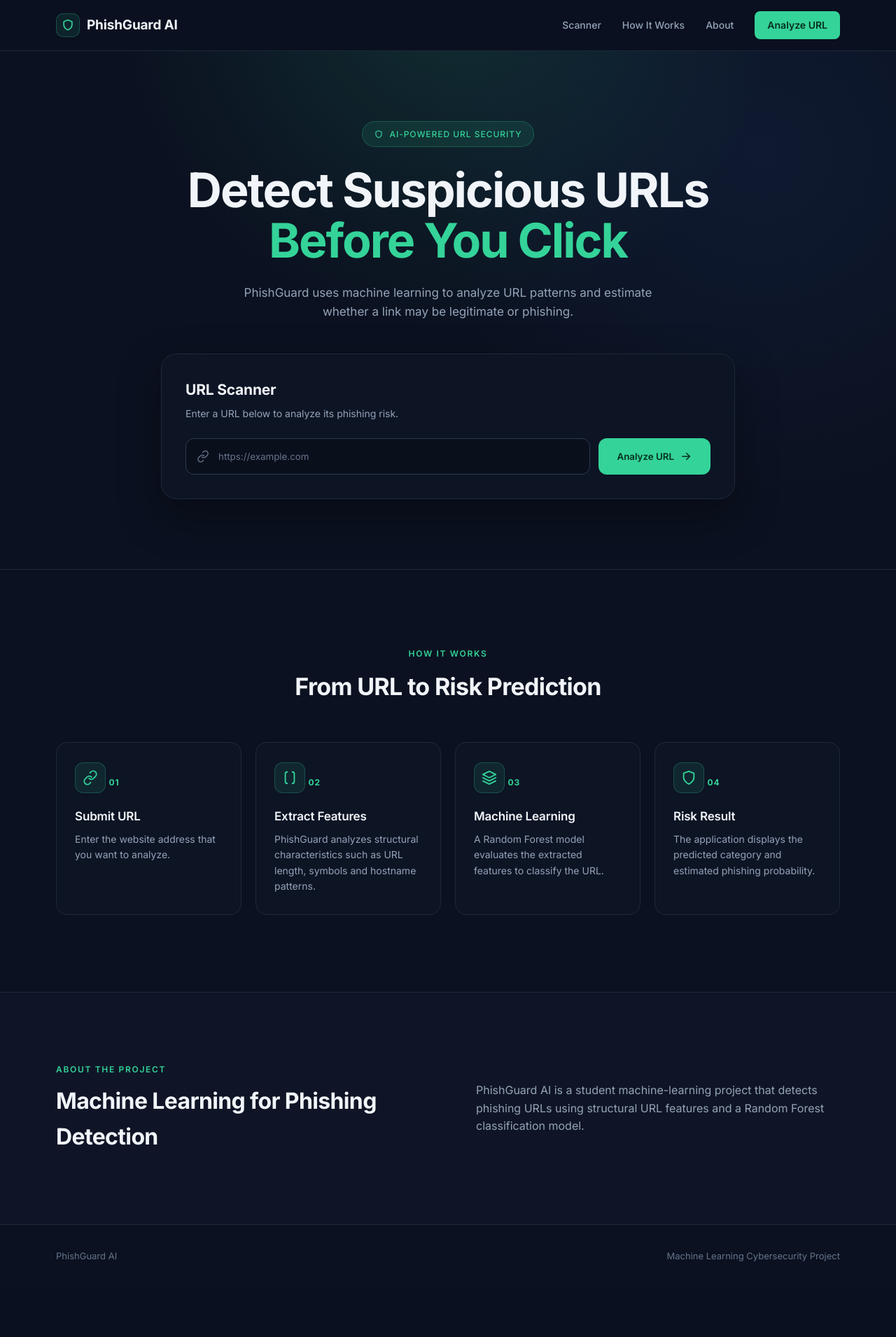
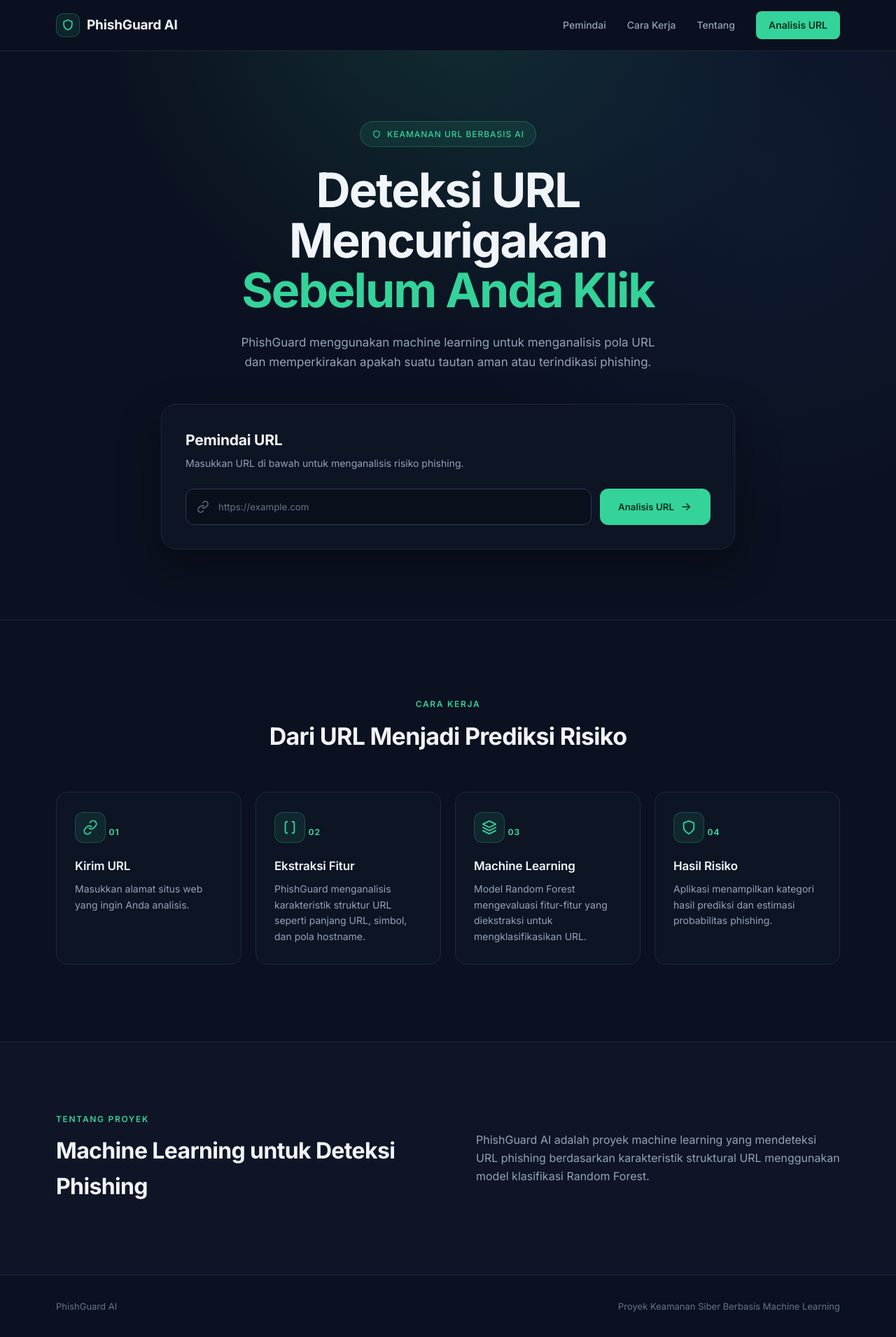
Before and after one commit to Alfaaaa69/phishguard-url-scanner, a Flask app: page / in a window 1280 px wide. Shown: the whole page at 70% size. Before the commit the page ends 1802 px from the top, so only its background shows below. Run offline with Flask 3, Linux system fonts and the light colour scheme; parts of the project's set-up code (start-up, migrations or seed data) failed here and were passed over.

Commit message:
Translate web interface and detection reasons to Indonesian

```diff
--- a/app.py
+++ b/app.py
@@ -35,34 +35,34 @@
     reasons = []
 
     if extracted.get("length_url", 0) > 75:
-        reasons.append("URL is unusually long")
+        reasons.append("URL sangat panjang")
 
     if extracted.get("nb_at", 0) > 0:
-        reasons.append("URL contains @ symbol")
+        reasons.append("URL mengandung simbol @")
 
     if extracted.get("nb_hyphens", 0) >= 3:
-        reasons.append("URL contains many hyphens")
+        reasons.append("URL mengandung banyak tanda hubung (-)")
 
     if extracted.get("nb_subdomains", 0) >= 3:
-        reasons.append("URL contains multiple subdomains")
+        reasons.append("URL memiliki banyak subdomain")
 
     if extracted.get("ratio_digits_url", 0) > 0.3:
-        reasons.append("URL contains a high number of digits")
+        reasons.append("URL memiliki proporsi angka yang tinggi")
 
     if extracted.get("https_token", 0) == 1:
-        reasons.append("URL does not use HTTPS")
+        reasons.append("URL tidak menggunakan protokol HTTPS")
 
     if extracted.get("punycode", 0) == 1:
-        reasons.append("Domain uses punycode encoding")
+        reasons.append("Domain menggunakan encoding punycode")
 
     if extracted.get("port", 0) == 1:
-        reasons.append("URL uses an explicit port")
+        reasons.append("URL menggunakan nomor port khusus")
 
     if extracted.get("prefix_suffix", 0) == 1:
-        reasons.append("Domain contains a hyphen")
+        reasons.append("Domain mengandung tanda hubung (-)")
 
     if not reasons:
-        reasons.append("No obvious suspicious URL patterns were found")
+        reasons.append("Tidak ditemukan pola URL yang mencurigakan")
 
     return reasons
 
--- a/templates/index.html
+++ b/templates/index.html
@@ -1,5 +1,5 @@
 <!DOCTYPE html>
-<html lang="en">
+<html lang="id">
 <head>
     <meta charset="UTF-8">
     <meta name="viewport" content="width=device-width, initial-scale=1.0">
@@ -30,10 +30,10 @@
             </a>
 
             <div class="nav-links">
-                <a href="#scanner">Scanner</a>
-                <a href="#how-it-works">How It Works</a>
-                <a href="#about">About</a>
-                <a href="#scanner" class="cta">Analyze URL</a>
+                <a href="#scanner">Pemindai</a>
+                <a href="#how-it-works">Cara Kerja</a>
+                <a href="#about">Tentang</a>
+                <a href="#scanner" class="cta">Analisis URL</a>
             </div>
         </div>
     </nav>
@@ -47,25 +47,25 @@
 
                 <span class="badge">
                     <svg width="14" height="14" viewBox="0 0 24 24" fill="none" stroke="currentColor" stroke-width="2" stroke-linecap="round" stroke-linejoin="round" aria-hidden="true"><path d="M12 3l7 3v5c0 4.5-3 7.5-7 9-4-1.5-7-4.5-7-9V6l7-3z"/></svg>
-                    AI-Powered URL Security
+                    Keamanan URL Berbasis AI
                 </span>
 
                 <h1>
-                    Detect Suspicious URLs
-                    <span>Before You Click</span>
+                    Deteksi URL Mencurigakan
+                    <span>Sebelum Anda Klik</span>
                 </h1>
 
                 <p class="hero-description">
-                    PhishGuard uses machine learning to analyze URL patterns
-                    and estimate whether a link may be legitimate or phishing.
+                    PhishGuard menggunakan machine learning untuk menganalisis pola URL
+                    dan memperkirakan apakah suatu tautan aman atau terindikasi phishing.
                 </p>
 
 
                 <div class="scanner-card" id="scanner">
 
                     <div class="scanner-header">
-                        <h2>URL Scanner</h2>
-                        <p>Enter a URL below to analyze its phishing risk.</p>
+                        <h2>Pemindai URL</h2>
+                        <p>Masukkan URL di bawah untuk menganalisis risiko phishing.</p>
                     </div>
 
                     <form method="POST" class="scanner-form">
@@ -81,12 +81,12 @@
                                 placeholder="https://example.com"
                                 value="{{ url }}"
                                 required
-                                aria-label="URL to analyze"
+                                aria-label="URL yang akan dianalisis"
                             >
                         </div>
 
                         <button type="submit">
-                            Analyze URL
+                            Analisis URL
                             <svg viewBox="0 0 24 24" fill="none" stroke="currentColor" stroke-width="2" stroke-linecap="round" stroke-linejoin="round" aria-hidden="true"><path d="M5 12h14"/><path d="M13 6l6 6-6 6"/></svg>
                         </button>
 
@@ -125,14 +125,14 @@
                                 <div>
 
                                     <p class="result-label">
-                                        Analysis Result
+                                        Hasil Analisis
                                     </p>
 
                                     <h3 class="result-title">
                                         {% if result.prediction == 'phishing' %}
-                                            Phishing Detected
+                                            Terdeteksi Phishing
                                         {% else %}
-                                            URL Looks Legitimate
+                                            URL Tampak Aman
                                         {% endif %}
                                     </h3>
 
@@ -141,7 +141,7 @@
                             </div>
 
                             <div class="risk-badge">
-                                {{ result.risk_level }} RISK
+                                RISIKO {% if result.risk_level == 'HIGH' %}TINGGI{% elif result.risk_level == 'MEDIUM' %}SEDANG{% else %}RENDAH{% endif %}
                             </div>
 
                         </div>
@@ -155,7 +155,7 @@
                         <div class="risk-section">
 
                             <div class="risk-info">
-                                <span>Phishing Risk</span>
+                                <span>Risiko Phishing</span>
                                 <strong>
                                     {{ "%.2f"|format(result.phishing_score) }}%
                                 </strong>
@@ -176,7 +176,7 @@
 
                         <div class="reason-section">
 
-                            <h4>Why this result?</h4>
+                            <h4>Mengapa hasil ini?</h4>
 
                             <ul class="reason-list">
                                 {% for reason in result.reasons %}
@@ -205,8 +205,8 @@
             <div class="container">
 
                 <div class="section-heading">
-                    <p class="section-label">How It Works</p>
-                    <h2>From URL to Risk Prediction</h2>
+                    <p class="section-label">Cara Kerja</p>
+                    <h2>Dari URL Menjadi Prediksi Risiko</h2>
                 </div>
 
 
@@ -218,10 +218,10 @@
                         </span>
                         <span class="step-number">01</span>
 
-                        <h3>Submit URL</h3>
+                        <h3>Kirim URL</h3>
 
                         <p>
-                            Enter the website address that you want to analyze.
+                            Masukkan alamat situs web yang ingin Anda analisis.
                         </p>
                     </div>
 
@@ -232,11 +232,11 @@
                         </span>
                         <span class="step-number">02</span>
 
-                        <h3>Extract Features</h3>
+                        <h3>Ekstraksi Fitur</h3>
 
                         <p>
-                            PhishGuard analyzes structural characteristics
-                            such as URL length, symbols and hostname patterns.
+                            PhishGuard menganalisis karakteristik struktur URL
+                            seperti panjang URL, simbol, dan pola hostname.
                         </p>
                     </div>
 
@@ -250,8 +250,8 @@
                         <h3>Machine Learning</h3>
 
                         <p>
-                            A Random Forest model evaluates the extracted
-                            features to classify the URL.
+                            Model Random Forest mengevaluasi fitur-fitur yang
+                            diekstraksi untuk mengklasifikasikan URL.
                         </p>
                     </div>
 
@@ -262,11 +262,11 @@
                         </span>
                         <span class="step-number">04</span>
 
-                        <h3>Risk Result</h3>
+                        <h3>Hasil Risiko</h3>
 
                         <p>
-                            The application displays the predicted category
-                            and estimated phishing probability.
+                            Aplikasi menampilkan kategori hasil prediksi
+                            dan estimasi probabilitas phishing.
                         </p>
                     </div>
 
@@ -282,17 +282,17 @@
             <div class="container about-content">
 
                 <div>
-                    <p class="section-label">About The Project</p>
+                    <p class="section-label">Tentang Proyek</p>
 
                     <h2>
-                        Machine Learning for Phishing Detection
+                        Machine Learning untuk Deteksi Phishing
                     </h2>
                 </div>
 
                 <p>
-                    PhishGuard AI is a student machine-learning project that
-                    detects phishing URLs using structural URL features and a
-                    Random Forest classification model.
+                    PhishGuard AI adalah proyek machine learning yang mendeteksi
+                    URL phishing berdasarkan karakteristik struktural URL menggunakan model
+                    klasifikasi Random Forest.
                 </p>
 
             </div>
@@ -305,7 +305,7 @@
     <footer>
         <div class="container footer-content">
             <p>PhishGuard AI</p>
-            <p>Machine Learning Cybersecurity Project</p>
+            <p>Proyek Keamanan Siber Berbasis Machine Learning</p>
         </div>
     </footer>
 
```
